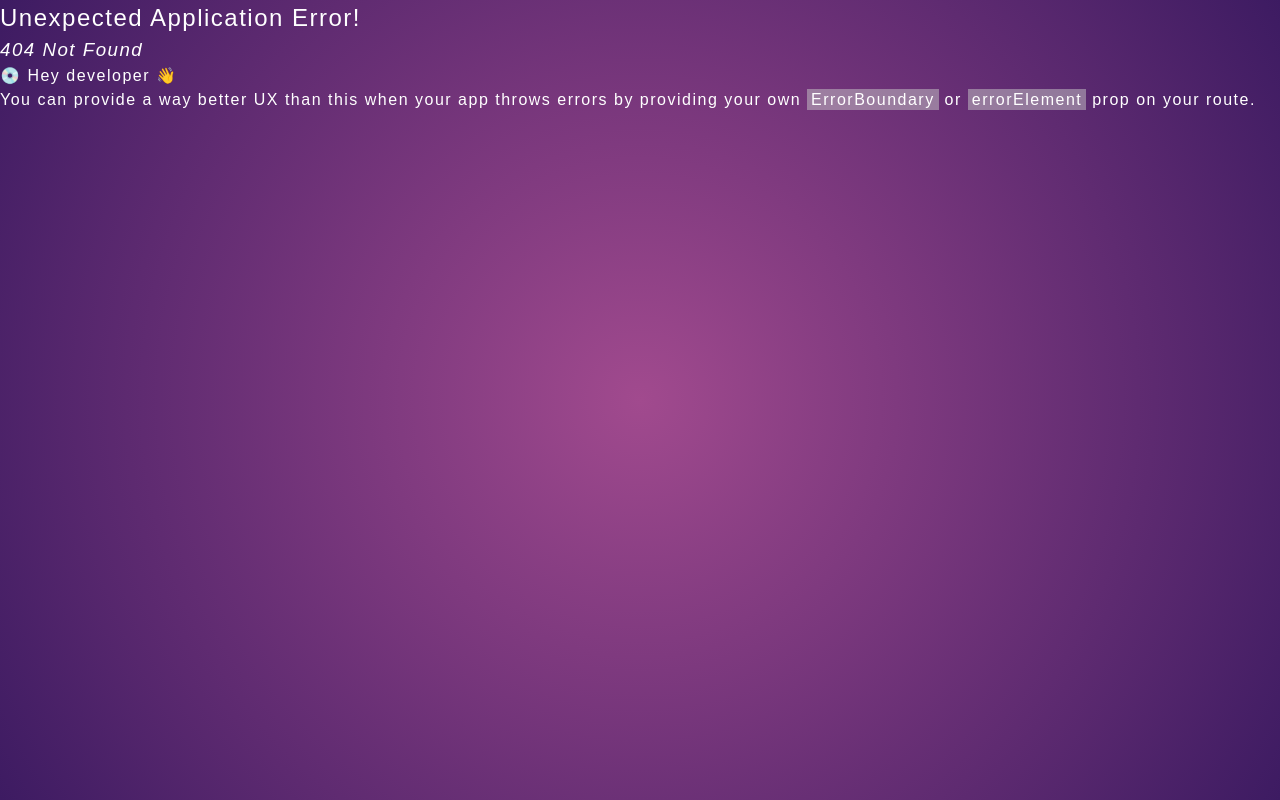
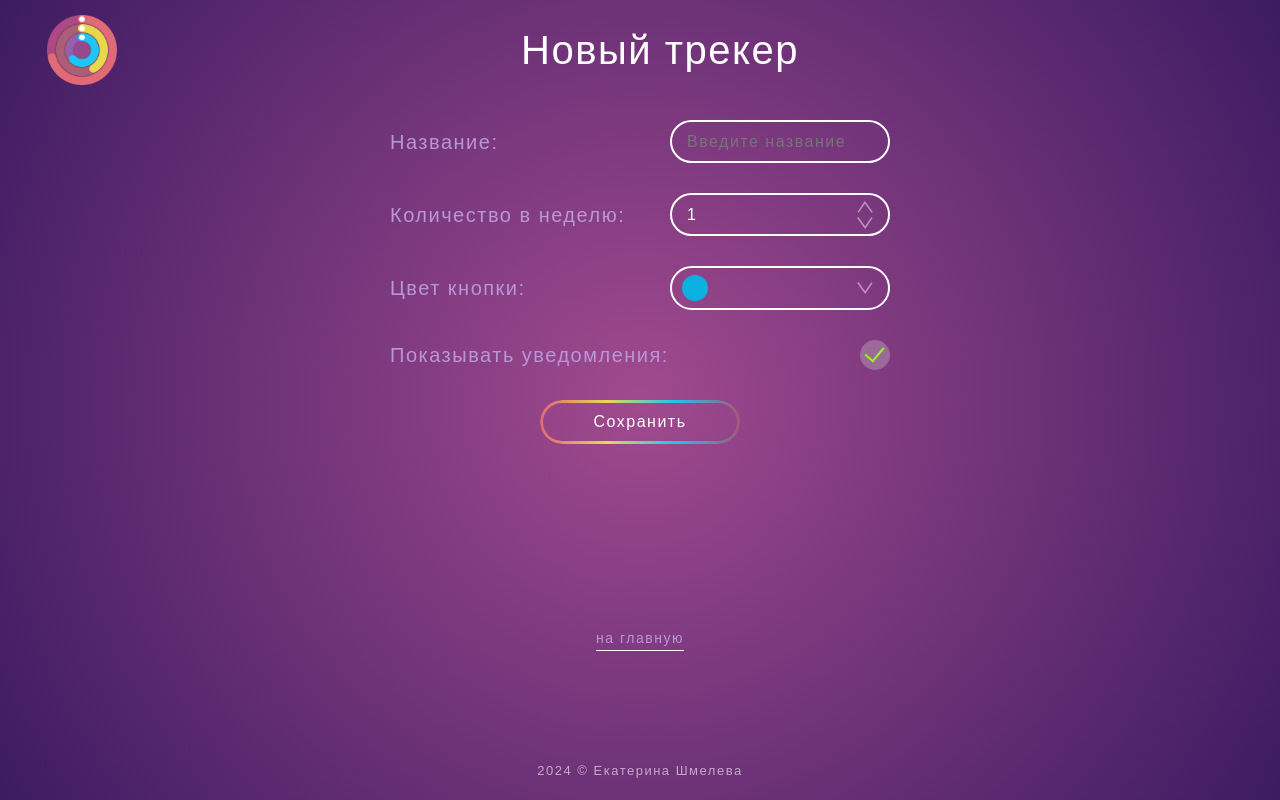
Before and after one commit to gutkati/react-tracker, a React (Vite) app: page /create in a window 1280 px wide. Before the commit this address had no page. Built offline with nearby package versions, Linux system fonts and the light colour scheme.

Commit message:
Изменить навигацию по сайту

```diff
--- a/src/App.jsx
+++ b/src/App.jsx
@@ -1,4 +1,4 @@
-import {useState} from 'react'
+import React, {useState} from 'react'
 import {createBrowserRouter, RouterProvider} from "react-router-dom";
 import Root from "./root";
 import TrackerList from "./parts/trackers/trackerList/trackerList";
@@ -18,12 +18,12 @@ const router = createBrowserRouter([
     },
 
     {
-        path: '/createTracer',
+        path: '/create',
         element: <CreateTracker/>
     },
 
     {
-        path: '/editTracker/:trackerId',
+        path: '/edit/:trackerId',
         element: <EditTracker/>
     }
 
--- a/src/components/btnTracker/btnTracker.jsx
+++ b/src/components/btnTracker/btnTracker.jsx
@@ -83,7 +83,7 @@ const BtnTracker = ({id, name, quantity, color, message, to, onClick}) => {
 
     return (
         <div className={styles.container}>
-            <NavLink to='/trackers' className={styles.modal__edit}/>
+            <NavLink to={`/edit/${id}`} className={styles.modal__edit}/>
             <div
                 className={styles.btn__tracker}
                 style={{backgroundColor: color}}
--- a/src/components/header/header.jsx
+++ b/src/components/header/header.jsx
@@ -15,7 +15,7 @@ const Header = () => {
             <Title text='Универсальный трекер дел'/>
             <div className={styles.box__buttons}>
 
-                <NavLink to='/createTracer'>
+                <NavLink to='/create'>
                     <InputStyle  value='Создать трекер' type='button' size='size__small'/>
                 </NavLink>
 
--- a/src/parts/trackers/createTracker/createTracker.jsx
+++ b/src/parts/trackers/createTracker/createTracker.jsx
@@ -214,9 +214,9 @@ const CreateTracker = () => {
             </form>
 
             <div className={styles.container__buttons}>
-                <NavLink to='/trackers'>
-                    <ButtonUnderline text='к списку трекеров'/>
-                </NavLink>
+                {/*<NavLink to='/trackers'>*/}
+                {/*    <ButtonUnderline text='к списку трекеров'/>*/}
+                {/*</NavLink>*/}
                 <NavLink to='/'>
                     <ButtonUnderline text='на главную'/>
                 </NavLink>
--- a/src/parts/trackers/editTrcaker/EditTracker.module.css
+++ b/src/parts/trackers/editTrcaker/EditTracker.module.css
@@ -181,8 +181,9 @@
     width: 500px;
     display: flex;
     flex-direction: row;
-    justify-content: space-between;
-    margin: 10px 0 40px;
+    justify-content: center;
+    gap: 30px;
+    margin: 30px 0 20px;
 }
 
 .modal__colors {
--- a/src/parts/trackers/editTrcaker/editTracker.jsx
+++ b/src/parts/trackers/editTrcaker/editTracker.jsx
@@ -116,13 +116,13 @@ const EditTracker = () => {
                     id: tracker.id, name, quantity, color, message, checked
                 }
             ))
-            navigate('/trackers')
+            navigate('/')
         }
     }
 
     function removeTracker() {
         dispatch(trackerRemove({id: tracker.id}))
-        navigate('/trackers')
+        navigate('/')
     }
 
     return (
@@ -221,9 +221,9 @@ const EditTracker = () => {
             </form>
 
             <div className={stylesEdit.container__buttons}>
-                <NavLink to='/trackers'>
-                    <ButtonUnderline text='к списку трекеров'/>
-                </NavLink>
+                {/*<NavLink to='/trackers'>*/}
+                {/*    <ButtonUnderline text='к списку трекеров'/>*/}
+                {/*</NavLink>*/}
                 <NavLink to='/'>
                     <ButtonUnderline text='на главную'/>
                 </NavLink>
```
